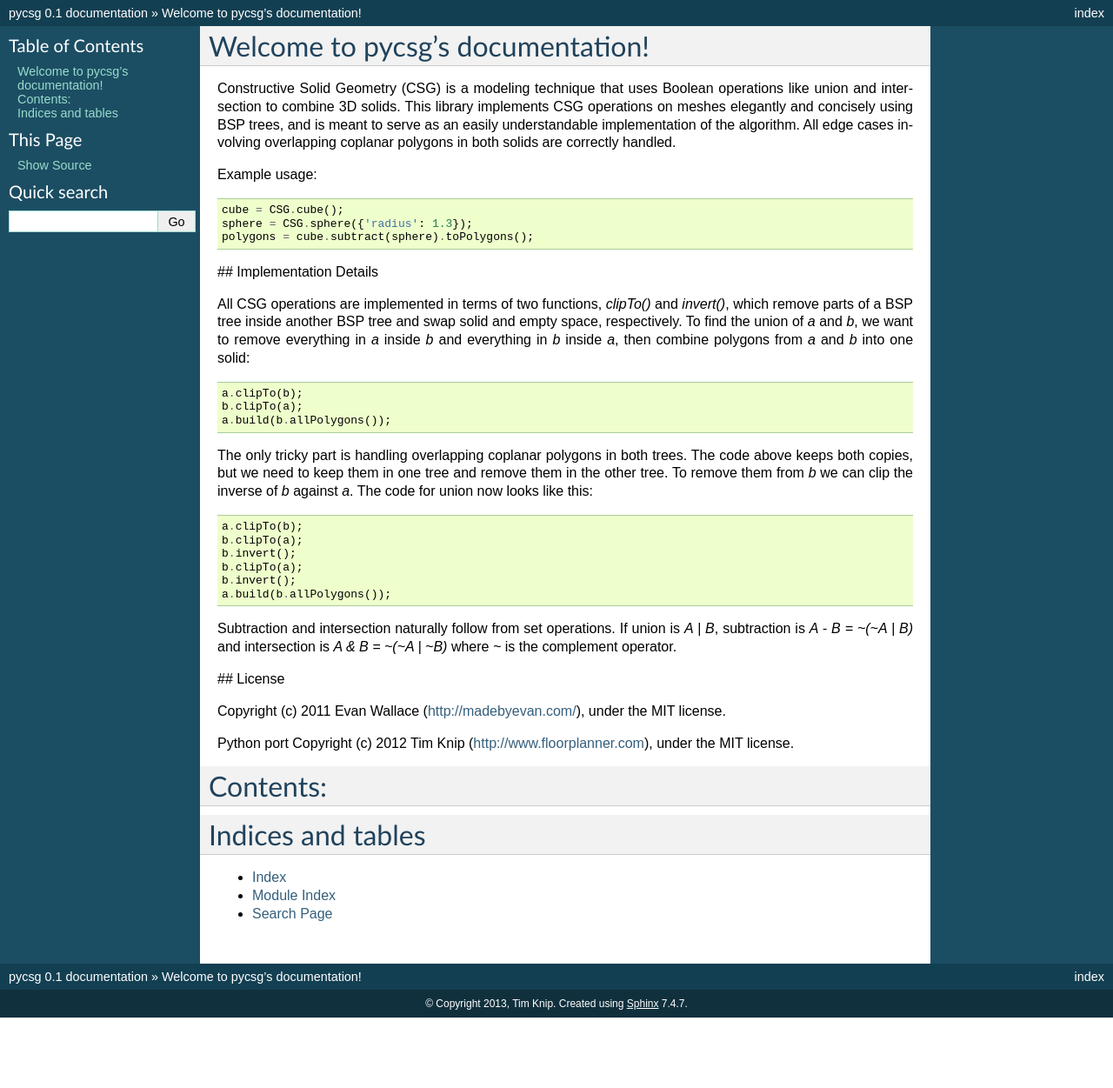
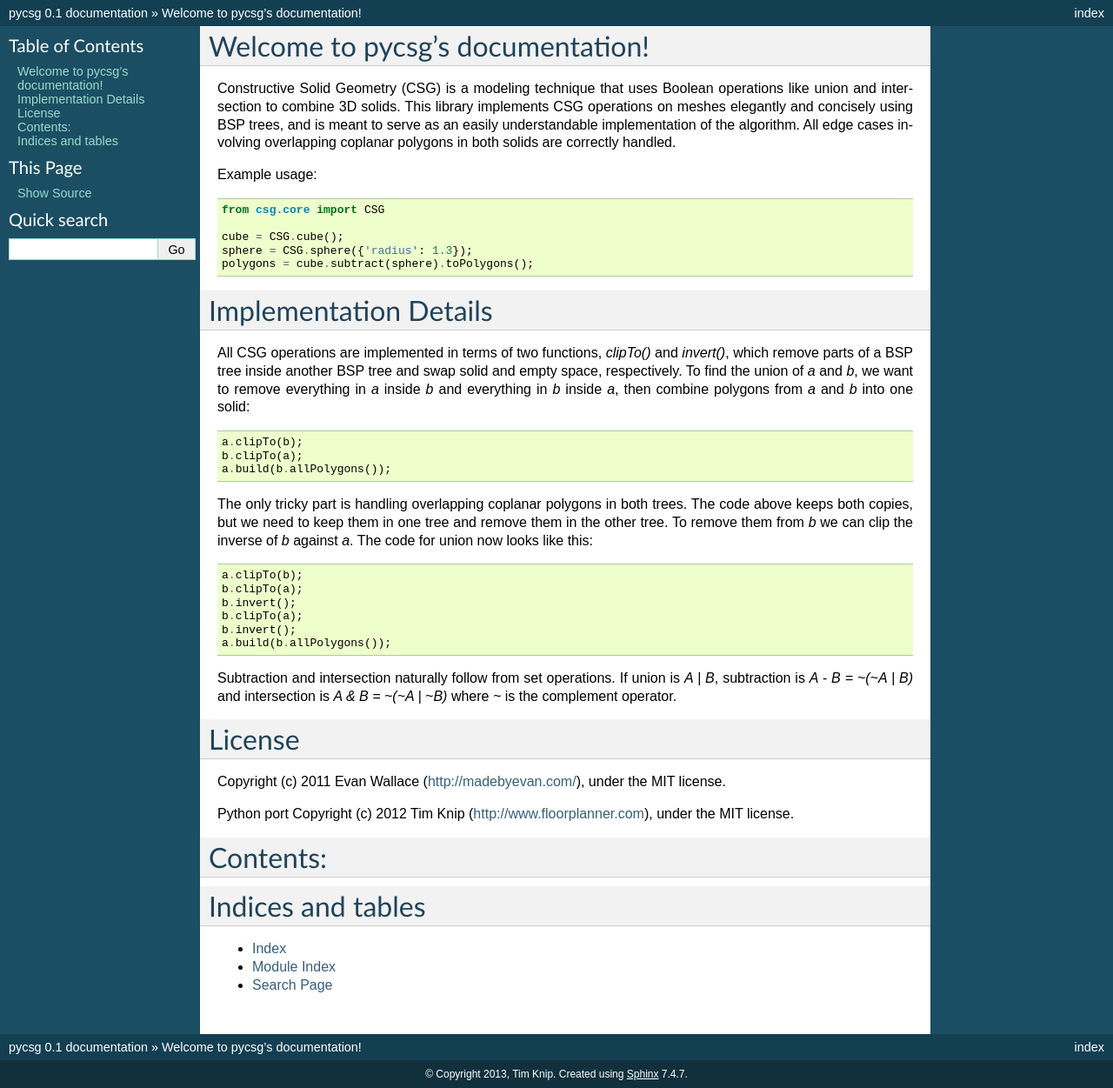
Before and after one commit to timknip/pycsg, a Sphinx documentation site: the page built from docs/index.rst, in a window 1280 px wide. Shown: the whole page at 87% size. Built offline with Sphinx 7.4.7, drawn with Linux system fonts in a browser that asks for light colours; pages that are not in the unit, such as notebooks, are missing from menus; before the commit the page ends 1170 px from its top, so only the background shows below that.

Commit message:
updating docs

```diff
--- a/docs/index.rst
+++ b/docs/index.rst
@@ -15,11 +15,14 @@ solids are correctly handled.
 
 Example usage::
 
+    from csg.core import CSG
+
     cube = CSG.cube();
     sphere = CSG.sphere({'radius': 1.3});
     polygons = cube.subtract(sphere).toPolygons();
 
-## Implementation Details
+Implementation Details
+======================
 
 All CSG operations are implemented in terms of two functions, `clipTo()` and
 `invert()`, which remove parts of a BSP tree inside another BSP tree and swap
@@ -47,8 +50,8 @@ Subtraction and intersection naturally follow from set operations. If
 union is `A | B`, subtraction is `A - B = ~(~A | B)` and intersection is
 `A & B = ~(~A | ~B)` where `~` is the complement operator.
 
-## License
-
+License
+=======
 Copyright (c) 2011 Evan Wallace (http://madebyevan.com/), under the MIT license.
 
 Python port Copyright (c) 2012 Tim Knip (http://www.floorplanner.com), under the MIT license.
```
Also changed, not shown: 7 other files.
